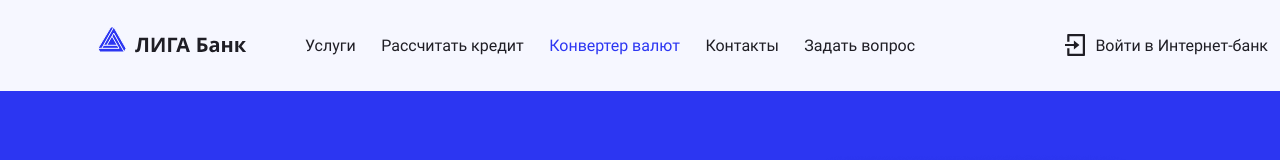
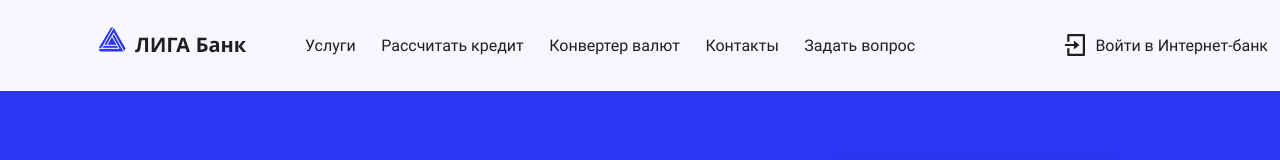
Before and after one commit to julia-marta/liga-bank, a React (Create React App) app: page / in a window 1280 px wide. Shown: the top 160 px of the page. Built offline with nearby package versions, Linux system fonts and the light colour scheme.

Commit message:
Заменяет API на рабочее

```diff
--- a/src/components/menu-item/menu-item.jsx
+++ b/src/components/menu-item/menu-item.jsx
@@ -1,13 +1,13 @@
+import React from 'react';
 import PropTypes from "prop-types";
 
 const MenuItem = (props) => {
-    const {type, title, isActive} = props;
+    const {type, title} = props;
 
     return (
-      (type === 'bottom-navigation' && isActive) ? `` :
       <li className={`${type}__item`}>
         {/* eslint-disable-next-line */}
-        <a className={`${type}__link ${isActive ? `navigation__link--active` : ``}`} href="#">{title}</a>
+        <a href="#" className={`${type}__link`} >{title}</a>
       </li>
     )
 }
@@ -15,7 +15,6 @@ const MenuItem = (props) => {
 MenuItem.propTypes = {
   type: PropTypes.string.isRequired,
   title: PropTypes.string.isRequired,
-  isActive: PropTypes.bool.isRequired,
 };
 
 export default MenuItem;
--- a/src/services/api.js
+++ b/src/services/api.js
@@ -1,7 +1,7 @@
 import axios from "axios";
 import swal from 'sweetalert';
 
-const BASE_URL = `https://api.ratesapi.io/api`;
+const BASE_URL = `https://api.frankfurter.app`;
 
 export const createAPI = () => {
   const api = axios.create({
```
Also changed, not shown: 2 other files (tests, documents, lock files or other folders).
